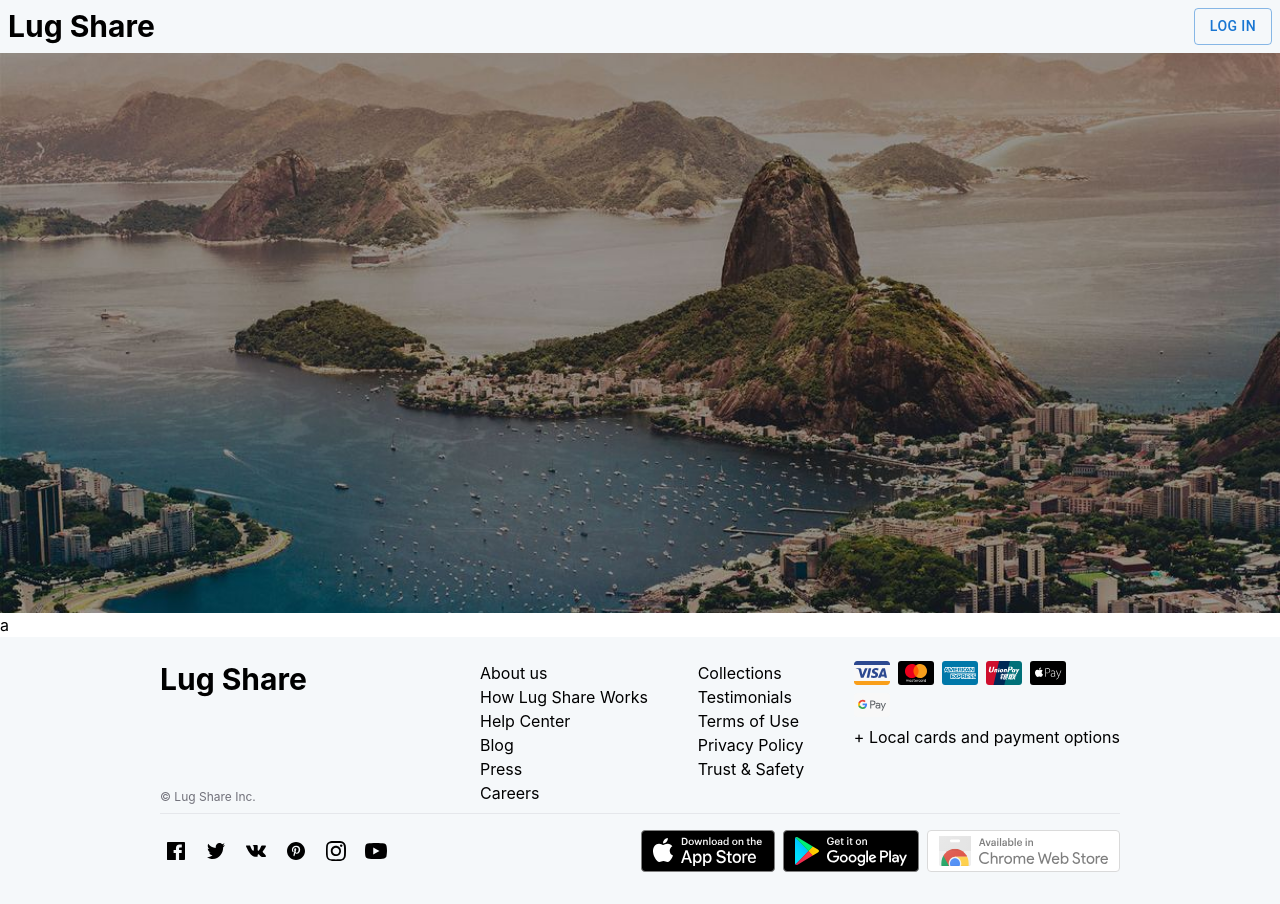
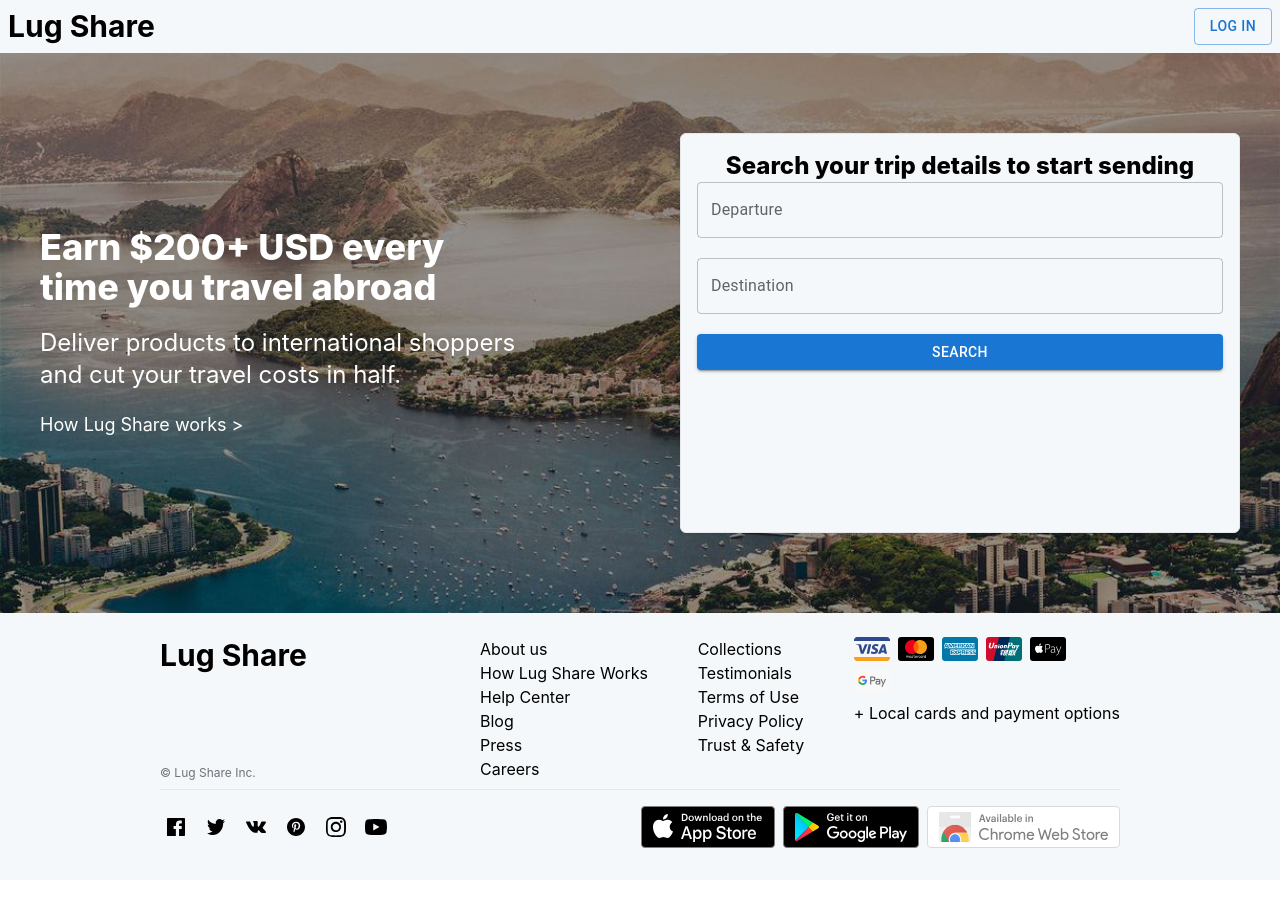
Before and after one commit to vominhthongss/lugshare-web, a React (Create React App) app: page / in a window 1280 px wide. After the commit the page ends 880 px from the top, so only its background shows below. Built offline with nearby package versions, Linux system fonts and the light colour scheme.

Commit message:
update background-search.js

```diff
--- a/src/components/background-search/background-search.js
+++ b/src/components/background-search/background-search.js
@@ -1,6 +1,9 @@
+import { Button, TextField } from "@mui/material";
+import { NavLink } from "react-router-dom";
+
 function BackgroundSearch() {
   return (
-    <div>
+    <div className="relative">
       <div className="h-[35rem]">
         <img
           className="w-full h-full object-cover"
@@ -8,7 +11,42 @@ function BackgroundSearch() {
           alt=""
         />
       </div>
-      a
+      <div className="lg:flex flex-col space-y-5 w-[30rem] absolute  hidden bottom-1/2 translate-y-1/2 md:left-10 md:translate-x-0 left-1/2 translate-x-1/2">
+        <span className="text-white font-extrabold text-4xl">
+          Earn $200+ USD every time you travel abroad
+        </span>
+        <span className="text-white text-2xl">
+          Deliver products to international shoppers and cut your travel costs
+          in half.
+        </span>
+        <NavLink to={"#"}>
+          <span className="text-white text-lg hover:underline">
+            How Lug Share works {">"}
+          </span>
+        </NavLink>
+      </div>
+      <div className="flex flex-col items-center p-4 absolute bottom-1/2 translate-y-1/2 md:right-10 md:translate-x-0 right-1/2 translate-x-1/2 border rounded-md bg-main shadow-sm w-[35rem] h-[25rem]">
+        <span className="text-black font-extrabold text-2xl">
+          Search your trip details to start sending
+        </span>
+        <div className="space-y-5">
+          <TextField
+            sx={{ width: "100%" }}
+            id="outlined-basic"
+            label="Departure"
+            variant="outlined"
+          />
+          <TextField
+            sx={{ width: "100%" }}
+            id="outlined-basic"
+            label="Destination"
+            variant="outlined"
+          />
+          <Button sx={{ width: "100%" }} variant="contained">
+            Search
+          </Button>
+        </div>
+      </div>
     </div>
   );
 }
```
